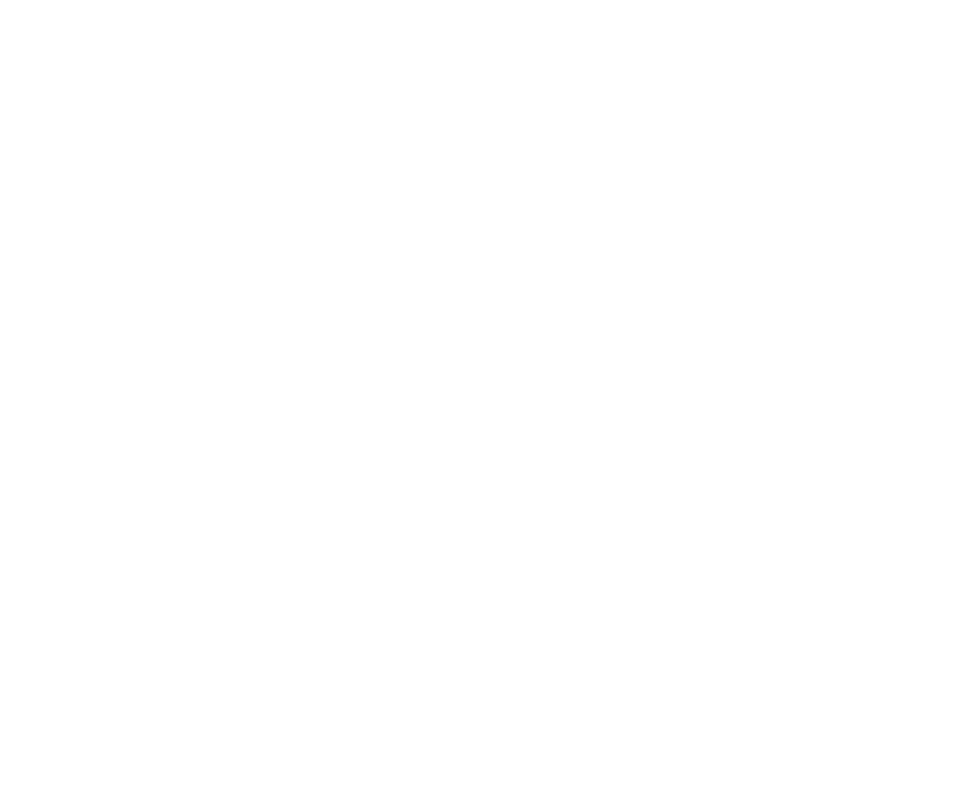
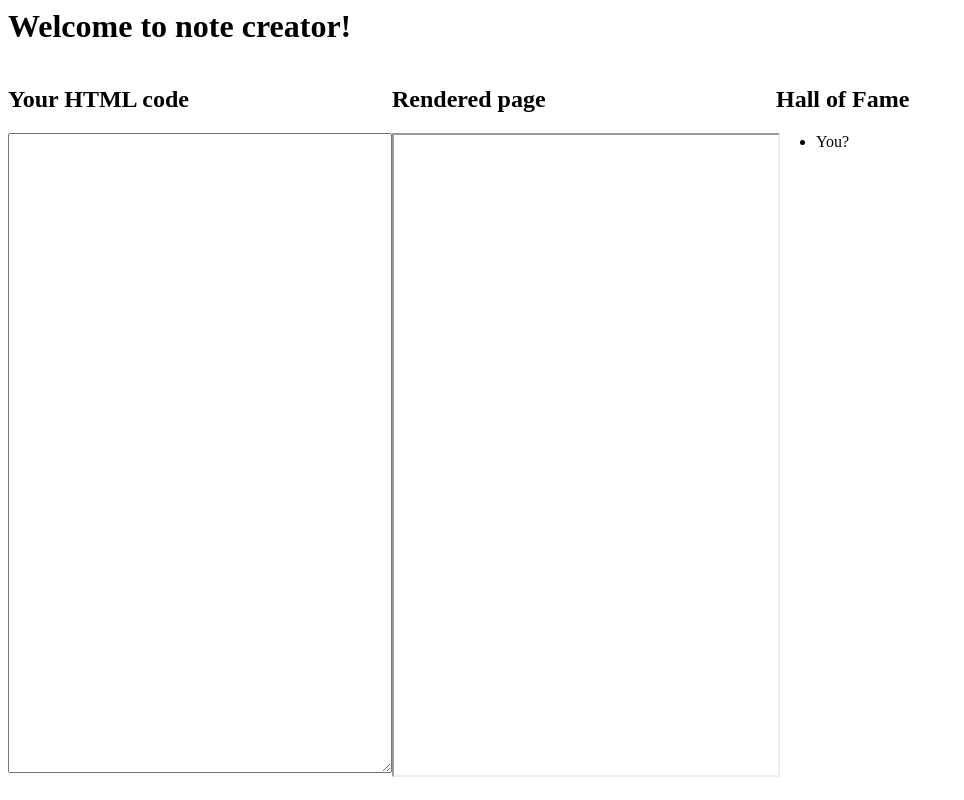
Before and after one commit to terjanq/same-origin-xss, a PHP site: page / in a window 1280 px wide. Before the commit the part shown is empty. Shown: the whole page, without its empty margins (0-964 px from the left). Run offline with PHP 8.4, Linux system fonts and the light colour scheme; some libraries are stand-ins or nearby versions.

Commit message:
Update index.php

```diff
--- a/index.php
+++ b/index.php
@@ -1,7 +1,6 @@
 <?php
 
 isset($_GET['source']) && highlight_file(__FILE__) && die();
-
 header('X-Frame-Options: SAMEORIGIN');
 
 session_set_cookie_params(60, '/; samesite=Lax', $_SERVER['HTTP_HOST'], true, true);
@@ -19,16 +18,61 @@ if(!isset($_SESSION['id'])) {
     <head>
         <script>
             const identifier = '<?=$identifier;?>';
-            onmessage = e => {
-                const data = e.data;
-                if(e.origin !== window.origin && data.identifier !== identifier) return;
-                if(data.type === 'render'){
-                    renderContainer.innerHTML = data.body;
-                }
-            }
          </script>
+         <script src="https://cdnjs.cloudflare.com/ajax/libs/dompurify/2.3.3/purify.min.js" integrity="sha512-gtcrasYnyeB27+IejClswFlb/eggt+khRr+lLAeNcgg5x2ijlWaiBOPXZkwivNj15LaE6s9CzV57hsoTPrQ5xg==" crossorigin="anonymous" referrerpolicy="no-referrer"></script>
+         <style>
+             .container {
+                 width: 90vw;
+                 height: 80vh;
+                 padding: 0;
+                 margin: 0;
+                 display: inline-block;
+             }
+             .container .column{
+                 width: 30vw;
+                 float: left;
+             }
+             .container textarea{
+                 width: 100%;
+                 height: 100%;
+             }
+             .container iframe{
+                 width: 100%;
+                 height: 100%;
+             }
+         </style>
     </head>
     <body>
-            <div id="renderContainer"></div>
+        <h1>Welcome to note creator!</h1>
+        <div class="container">
+            <div class="column">
+                <h2>Your HTML code</h2>
+                <textarea id="textarea"></textarea>
+            </div>
+            <div class="column">
+                <h2>Rendered page</h2>
+                <iframe id="iframe" src="/iframe.php"></iframe>
+            </div>
+            <div class="column">
+                <h2>Hall of Fame</h2>
+                <ul>
+                    <li>
+                        You?
+                    </li>
+                </ul>
+            </div>
+        </div>
+
+        <script>
+            textarea.onchange = textarea.oninput = () => {
+                const dirty = textarea.value;
+                const clean = DOMPurify.sanitize(dirty);
+                iframe.contentWindow.postMessage({
+                    identifier,
+                    type: 'render',
+                    body: clean,
+                }, window.origin);
+            }
+        </script>
     </body>
 </html>
```
